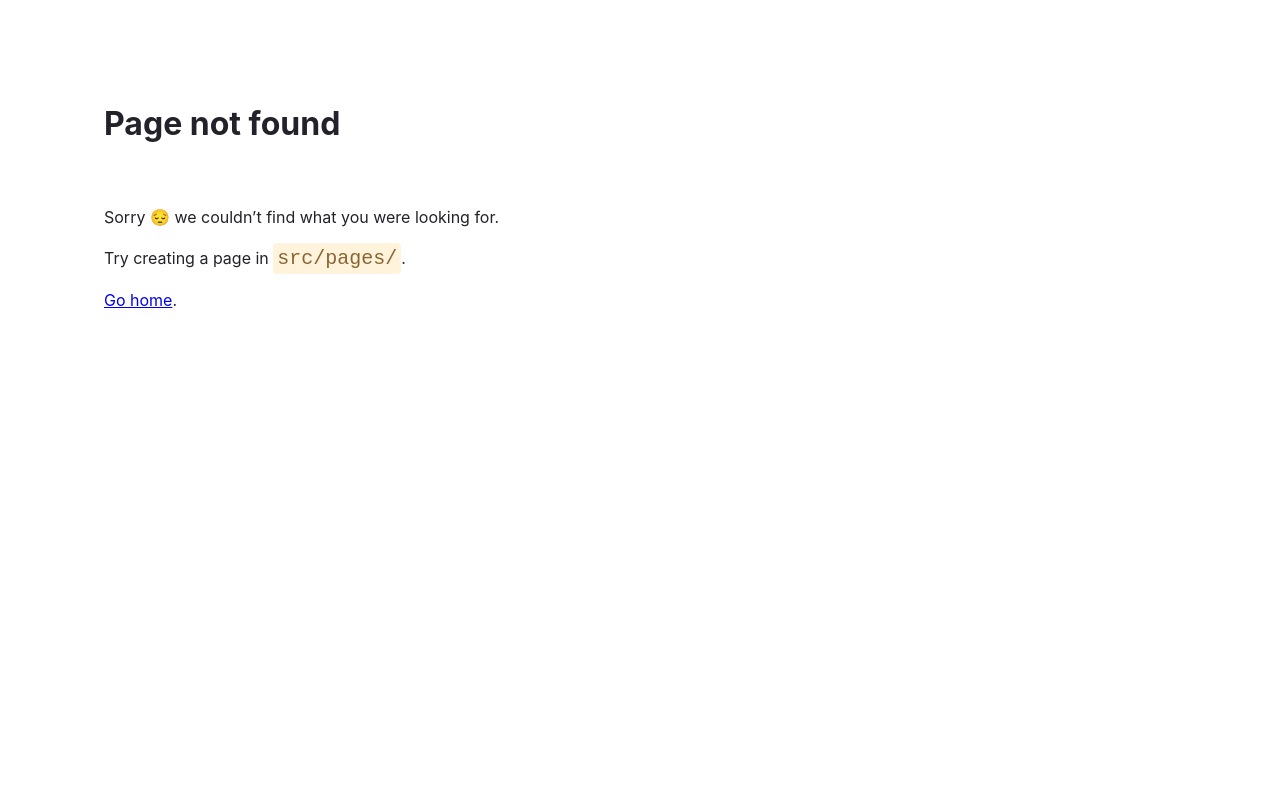
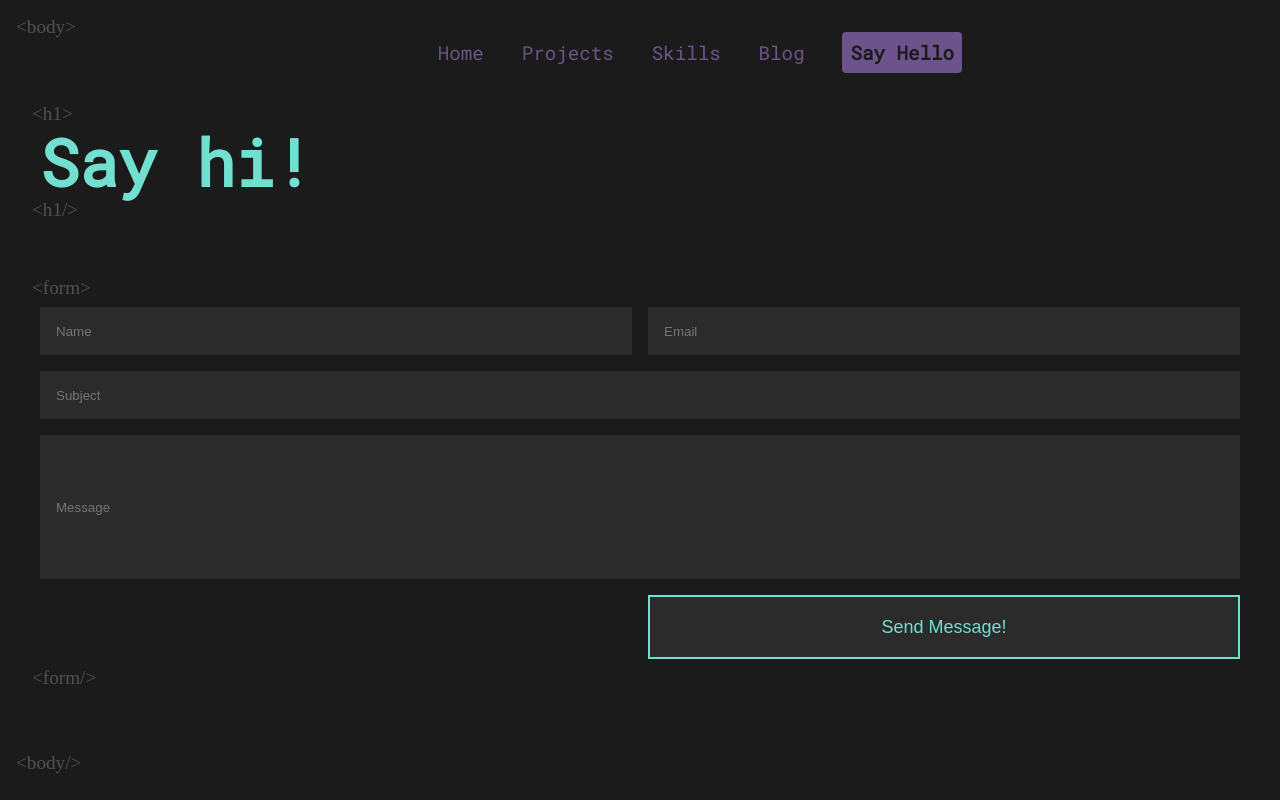
Before and after one commit to nsforero10/nico, a Gatsby site: page /contact in a window 1280 px wide. Before the commit this address had no page. Built offline with nearby package versions, Linux system fonts and the light colour scheme; Gatsby itself is replaced by a stand-in of ours; a web font is replaced by a local one.

Commit message:
feat(home-contact): Add home page and Contact form page

```diff
--- /dev/null
+++ b/gatsby-browser.js
@@ -0,0 +1,3 @@
+import "./styles.css";
+import "@fontsource/roboto-mono";
+import "@fontsource/la-belle-aurore";
--- a/gatsby-config.js
+++ b/gatsby-config.js
@@ -1,7 +1,8 @@
+require("dotenv").config();
 module.exports = {
   siteMetadata: {
-    title: `nico`,
-    siteUrl: `https://www.yourdomain.tld`
+    title: `Nicolas Forero - Frontend Developer`,
+    siteUrl: `https://www.yourdomain.tld`,
   },
-  plugins: ["gatsby-plugin-styled-components"]
+  plugins: ["gatsby-plugin-styled-components"],
 };
--- a/package.json
+++ b/package.json
@@ -15,9 +15,12 @@
     "clean": "gatsby clean"
   },
   "dependencies": {
+    "@fontsource/la-belle-aurore": "^4.5.9",
+    "@fontsource/roboto-mono": "^4.5.7",
     "babel-plugin-styled-components": "^2.0.7",
     "gatsby": "^4.18.0",
     "gatsby-plugin-styled-components": "^5.18.0",
+    "gatsby-plugin-web-font-loader": "^1.0.4",
     "react": "^18.1.0",
     "react-dom": "^18.1.0",
     "styled-components": "^5.3.5"
--- /dev/null
+++ b/src/components/Container.js
@@ -0,0 +1,43 @@
+import * as React from "react";
+import styled from "styled-components";
+import MainMenu from "./MainMenu";
+
+const Cntnr = styled.div`
+  &::before {
+    content: "<body>";
+    font-family: "La Belle Aurore", cursive;
+    color: #515152;
+    font-size: 1.2rem;
+    position: absolute;
+    top: 1rem;
+    left: 1rem;
+    font-weight: 400;
+  }
+  margin: 0;
+  padding: 0;
+  height: 100vh;
+  width: 100vw;
+  background-color: #1b1b1b;
+
+  &::after {
+    content: "<body/>";
+    font-family: "La Belle Aurore", cursive;
+    color: #515152;
+    font-size: 1.2rem;
+    position: absolute;
+    top: calc(100vh - 3rem);
+    left: 1rem;
+    font-weight: 400;
+  }
+`;
+
+const Container = ({ className, children }) => {
+  return (
+    <Cntnr className={className}>
+      <MainMenu />
+      {children}
+    </Cntnr>
+  );
+};
+
+export default Container;
--- /dev/null
+++ b/src/components/MainMenu.js
@@ -0,0 +1,47 @@
+import * as React from "react";
+import styled, { keyframes } from "styled-components";
+
+const grow = keyframes`
+  0%{ transform: scale(1);}
+  50%{ transform: scale(1.1);}
+  100%{ transform: scale(1);}
+`;
+
+const Menu = styled.div`
+  position: absolute;
+  top: 2rem;
+  left: 50vh;
+  width: 600px;
+  display: flex;
+  flex-direction: row;
+  justify-content: space-evenly;
+  align-items: center;
+  color: #6c538b;
+  font-size: larger;
+`;
+const StyledA = styled.a`
+  background-color: #6c538b;
+  border-radius: 4px;
+  padding: 0.5rem;
+  color: #1b1b1b;
+  &:hover {
+    color: #1b1b1b;
+    animation: ${grow} 1s infinite;
+  }
+`;
+
+const MainMenu = () => {
+  return (
+    <Menu>
+      <a href="/">Home</a>
+      <a href="/projects">Projects</a>
+      <a href="/skills">Skills</a>
+      <a href="/blog">Blog</a>
+      <StyledA href="/contact">
+        <strong>Say Hello</strong>
+      </StyledA>
+    </Menu>
+  );
+};
+
+export default MainMenu;
--- /dev/null
+++ b/src/components/Title.js
@@ -0,0 +1,31 @@
+import styled from "styled-components";
+
+const Title = styled.h1`
+  &::before {
+    content: "<h1>";
+    font-family: "La Belle Aurore", cursive;
+    color: #515152;
+    font-size: 1.2rem;
+    position: absolute;
+    margin-top: -1rem;
+    left: 2rem;
+    font-weight: 400;
+  }
+
+  color: #72e0d1;
+  padding: 0;
+  font-size: 65px;
+
+  &::after {
+    content: "<h1/>";
+    font-family: "La Belle Aurore", cursive;
+    color: #515152;
+    font-size: 1.2rem;
+    position: absolute;
+    padding-top: 5rem;
+    left: 2rem;
+    font-weight: 400;
+  }
+`;
+
+export default Title;
--- /dev/null
+++ b/src/pages/contact.js
@@ -0,0 +1,122 @@
+import * as React from "react";
+import styled, { keyframes } from "styled-components";
+import Container from "../components/Container";
+import Title from "../components/Title";
+
+const StyledContainer = styled(Container)`
+  display: flex;
+  flex-direction: column;
+  justify-content: center;
+`;
+
+const StyledTitle = styled(Title)`
+  margin: 2.5rem;
+`;
+
+const StyledDiv = styled.div`
+  &::before {
+    content: "<form>";
+    font-family: "La Belle Aurore", cursive;
+    color: #515152;
+    font-size: 1.2rem;
+    top: 1rem;
+    left: 1rem;
+    font-weight: 400;
+  }
+  margin: 2rem;
+  &::after {
+    content: "<form/>";
+    font-family: "La Belle Aurore", cursive;
+    color: #515152;
+    font-size: 1.2rem;
+    top: calc(100vh - 3rem);
+    left: 1rem;
+    font-weight: 400;
+  }
+`;
+
+const StyledForm = styled.form`
+  display: grid;
+
+  grid-template-columns: 1fr 1fr;
+  grid-template-rows: 4rem 4rem 10rem 5rem;
+`;
+
+const StyledInput = styled.input`
+  color: #8d8d8d;
+  background: #2b2b2b;
+  border: none;
+  margin: 0.5rem;
+  padding: 1rem;
+`;
+
+const NameInput = styled(StyledInput)`
+  grid-column: 1 / 1;
+  grid-row: 1/1;
+`;
+const EmailInput = styled(StyledInput)`
+  grid-column: 2 / 2;
+  grid-row: 1/1;
+`;
+const SubjectInput = styled(StyledInput)`
+  grid-column: 1 / 3;
+  grid-row: 2/2;
+`;
+
+const MessageInput = styled(StyledInput)`
+  grid-column: 1 / 3;
+  grid-row: 3/3;
+`;
+
+const grow = keyframes`
+  0%{ transform: scale(1);}
+  50%{ transform: scale(1.02);}
+  100%{ transform: scale(1);}
+`;
+
+const StyledButton = styled.button`
+  background: #2b2b2b;
+  border: 2px solid #72e0d1;
+  color: #72e0d1;
+  font-size: large;
+  grid-column: 2/3;
+  grid-row: 4/4;
+  margin: 0.5rem;
+  &:hover {
+    background: #72e0d1;
+    color: #2b2b2b;
+    animation: ${grow} 1s infinite;
+  }
+`;
+
+const ContactPage = () => {
+  return (
+    <StyledContainer>
+      <StyledTitle>Say hi!</StyledTitle>
+      <StyledDiv>
+        <StyledForm
+          action="https://getform.io/f/d064dd33-73a3-47f3-a75e-4b0e34f06e9a"
+          method="POST"
+        >
+          <NameInput type="text" name="name" id="name" placeholder="Name" />
+          <EmailInput type="text" name="email" id="email" placeholder="Email" />
+          <SubjectInput
+            type="text"
+            name="subject"
+            id="subject"
+            placeholder="Subject"
+          />
+          <MessageInput
+            type="text"
+            name="message"
+            id="message"
+            placeholder="Message"
+          />
+          <StyledButton type="submit"> Send Message!</StyledButton>
+        </StyledForm>
+      </StyledDiv>
+    </StyledContainer>
+  );
+};
+
+export default ContactPage;
--- /dev/null
+++ b/styles.css
@@ -0,0 +1,12 @@
+html,
+body{
+    width: 100%;
+    height: 100%;
+    margin: 0;
+    padding: 0;
+    font-family: 'Roboto Mono';
+}
+a, a:hover, a:focus, a:active {
+    text-decoration: none;
+    color: inherit;
+}
```
Also changed, not shown: src/pages/index.js (+71 -174 lines), src/pages/projects.js (added, +8 -0 lines), src/images/icon.png (deleted), src/images/profile-memoji.png (added), src/images/profile-photo.png (added), 1 other file.
